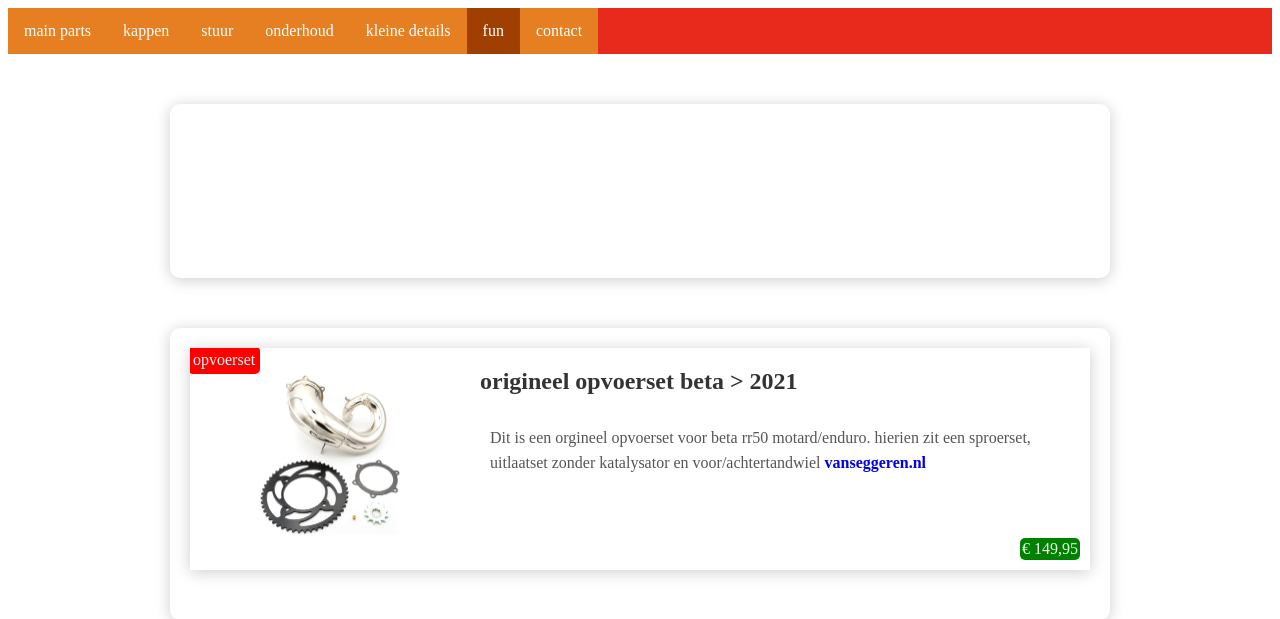
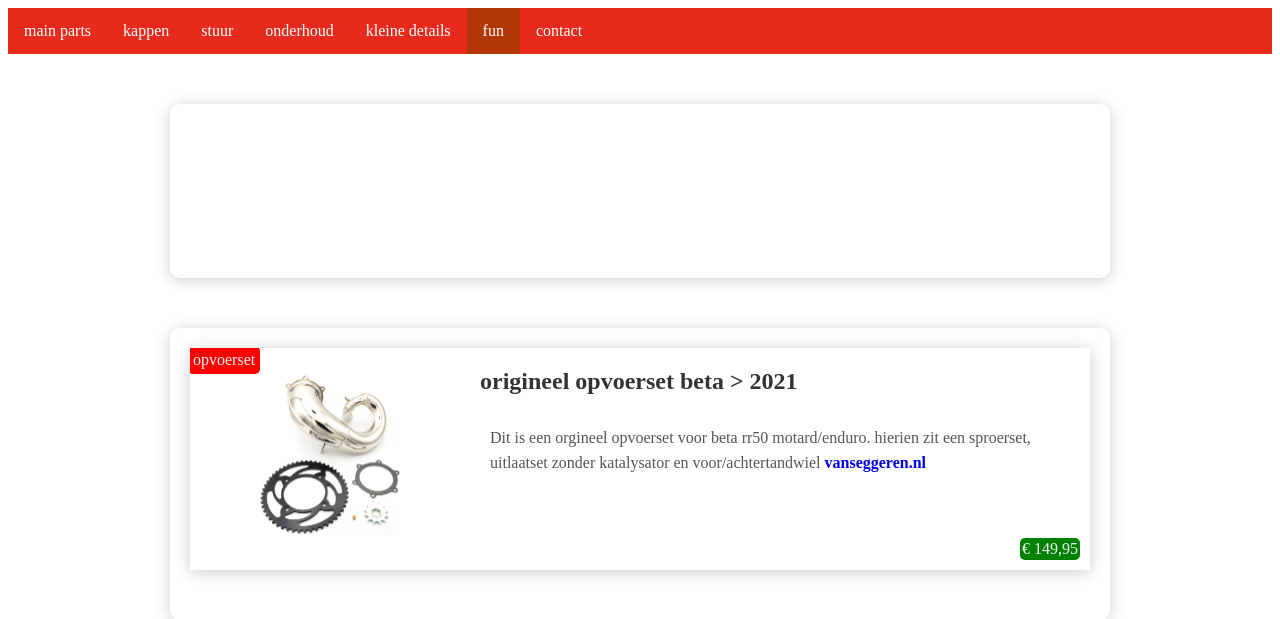
Before and after one commit to utsukushi-sa/Beta-website, a PHP site: page /fun.html in a window 1280 px wide. Shown: the top 619 px of the page. Run offline with PHP 8.4, Linux system fonts and the light colour scheme.

Commit message:
chanches

```diff
--- a/stijl.css
+++ b/stijl.css
@@ -21,7 +21,7 @@
     text-align: center;
     padding: 14px 16px;
     text-decoration: none;
-    background-color: #e67e22;
+    background-color: #e82a1d;
 }
 
 .nav li a:hover:not(.active) {
@@ -29,7 +29,7 @@
 }
 
 .nav .active {
-    background-color: #a04000;
+    background-color: #b13706;
 }
 
 .property-details a {
```
